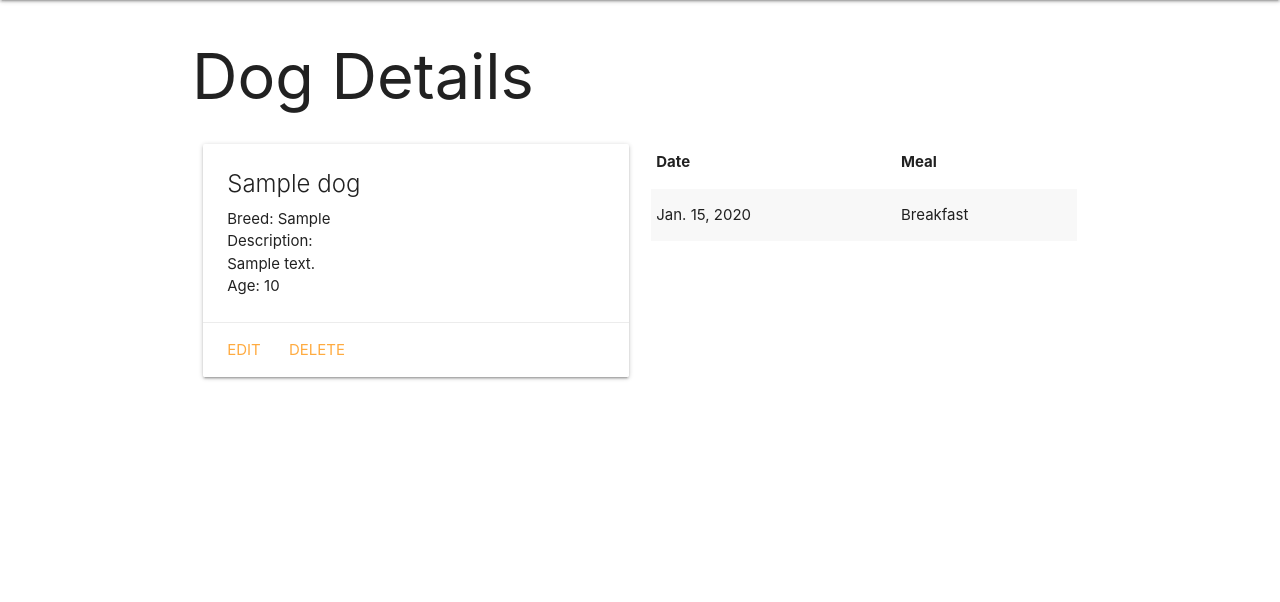
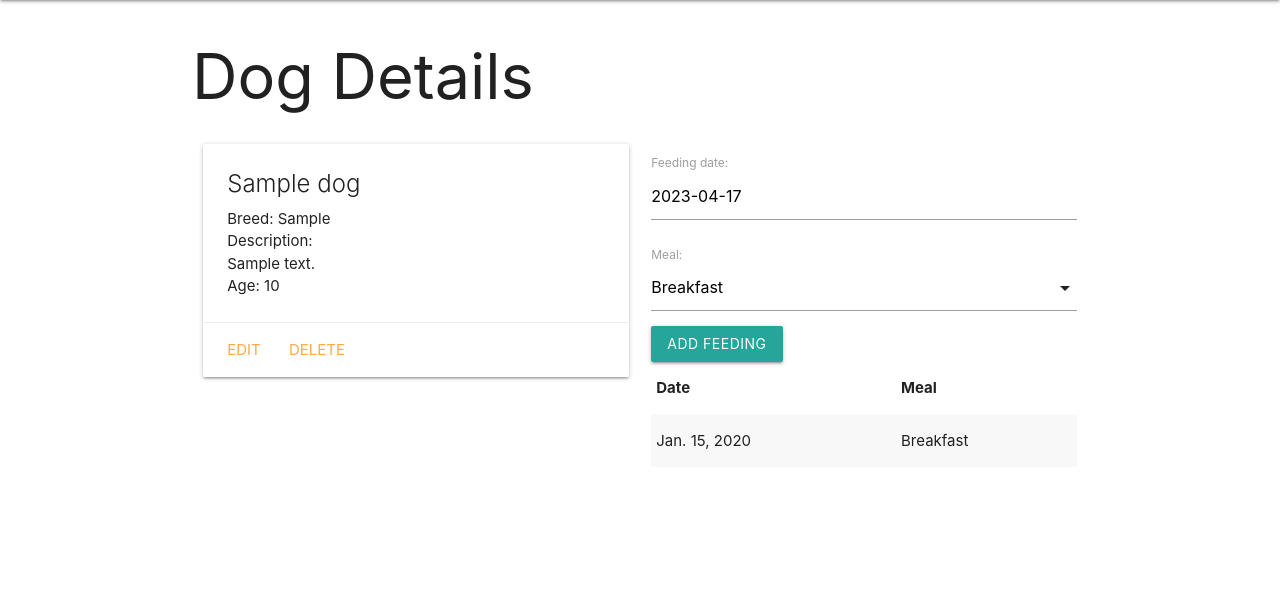
Before and after one commit to TheForeverOptimist/dogcollector, a Django app: page /dogs/1 in a window 1280 px wide. Shown: the part 64-666 px from the top of the page. Run offline with Django 4.2, Linux system fonts and the light colour scheme; tables that the repository leaves empty hold one stand-in row (values such as "Sample post").

Commit message:
add_feedings done

```diff
--- /dev/null
+++ b/main_app/forms.py
@@ -0,0 +1,7 @@
+from django.forms import ModelForm
+from .models import Feeding
+
+class FeedingForm(ModelForm):
+    class Meta:
+        model = Feeding
+        fields = ['date', 'meal']
--- a/main_app/models.py
+++ b/main_app/models.py
@@ -28,3 +28,6 @@ class Feeding(models.Model):
 
     def __str__(self):
         return f"{self.get_meal_display()} on {self.date}"
+
+    class Meta:
+        ordering = ['-date']
--- a/main_app/templates/base.html
+++ b/main_app/templates/base.html
@@ -9,6 +9,7 @@
   <title>Dog Collector</title>
   <link rel="stylesheet" href="https://cdnjs.cloudflare.com/ajax/libs/materialize/1.0.0/css/materialize.min.css">
   <link rel="stylesheet" type="text/css" href="{% static 'css/style.css' %}">
+  <script src="https://cdnjs.cloudflare.com/ajax/libs/materialize/1.0.0/js/materialize.min.js"></script>
 </head>
 <body>
   <header class="navbar-fixed">
--- a/main_app/templates/dogs/detail.html
+++ b/main_app/templates/dogs/detail.html
@@ -24,6 +24,11 @@
   </div>
 
   <div class="col s6">
+    <form action="{% url 'add_feeding' dog.id %}" method="POST">
+      {% csrf_token %}
+      {{ feeding_form.as_p}}
+      <input type="submit" class="btn" value="Add Feeding">
+    </form>
     <table class="striped">
       <thead>
         <tr>
@@ -43,4 +48,17 @@
     </table>
   </div>
 </div>
+<script>
+    const dateEl = document.getElementById('id_date');
+  // M is Materialize's global variable
+  M.Datepicker.init(dateEl, {
+    format: 'yyyy-mm-dd',
+    defaultDate: new Date(),
+    setDefaultDate: true,
+    autoClose: true
+  });
+
+  const selectEl = document.getElementById('id_meal');
+  M.FormSelect.init(selectEl);
+</script>
   {% endblock %}
--- a/main_app/urls.py
+++ b/main_app/urls.py
@@ -8,5 +8,6 @@ urlpatterns = [
     path('dogs/<int:dog_id>', views.dogs_detail, name='detail'),
     path('dogs/create/', views.DogCreate.as_view(), name='dogs_create'),
     path('dogs/<int:pk>/update/', views.DogUpdate.as_view(), name='dogs_update'),
-    path('dogs/<int:pk>/delete/', views.DogDelete.as_view(), name='dogs_delete')
+    path('dogs/<int:pk>/delete/', views.DogDelete.as_view(), name='dogs_delete'),
+    path('dogs/<int:dog_id>/add_feeding/', views.add_feeding, name='add_feeding')
 ]
--- a/main_app/views.py
+++ b/main_app/views.py
@@ -1,6 +1,7 @@
-from django.shortcuts import render
+from django.shortcuts import render, redirect
 from django.views.generic.edit import CreateView, UpdateView, DeleteView
 from .models import Dog
+from .forms import FeedingForm
 from django.views.generic import ListView
 
 def home(request):
@@ -16,7 +17,17 @@ def dogs_index(request):
 
 def dogs_detail(request, dog_id):
     dog = Dog.objects.get(id=dog_id)
-    return render(request, 'dogs/detail.html', {'dog': dog})
+    feeding_form = FeedingForm()
+    return render(request, 'dogs/detail.html', {'dog': dog, 'feeding_form': feeding_form})
+
+def add_feeding(request, dog_id):
+    form = FeedingForm(request.POST)
+    if form.is_valid():
+        new_feeding = form.save(commit=False)
+        new_feeding.dog_id = dog_id
+        new_feeding.save()
+    return redirect('detail', dog_id=dog_id)
+
 
 class DogList(ListView):
     model = Dog
```
